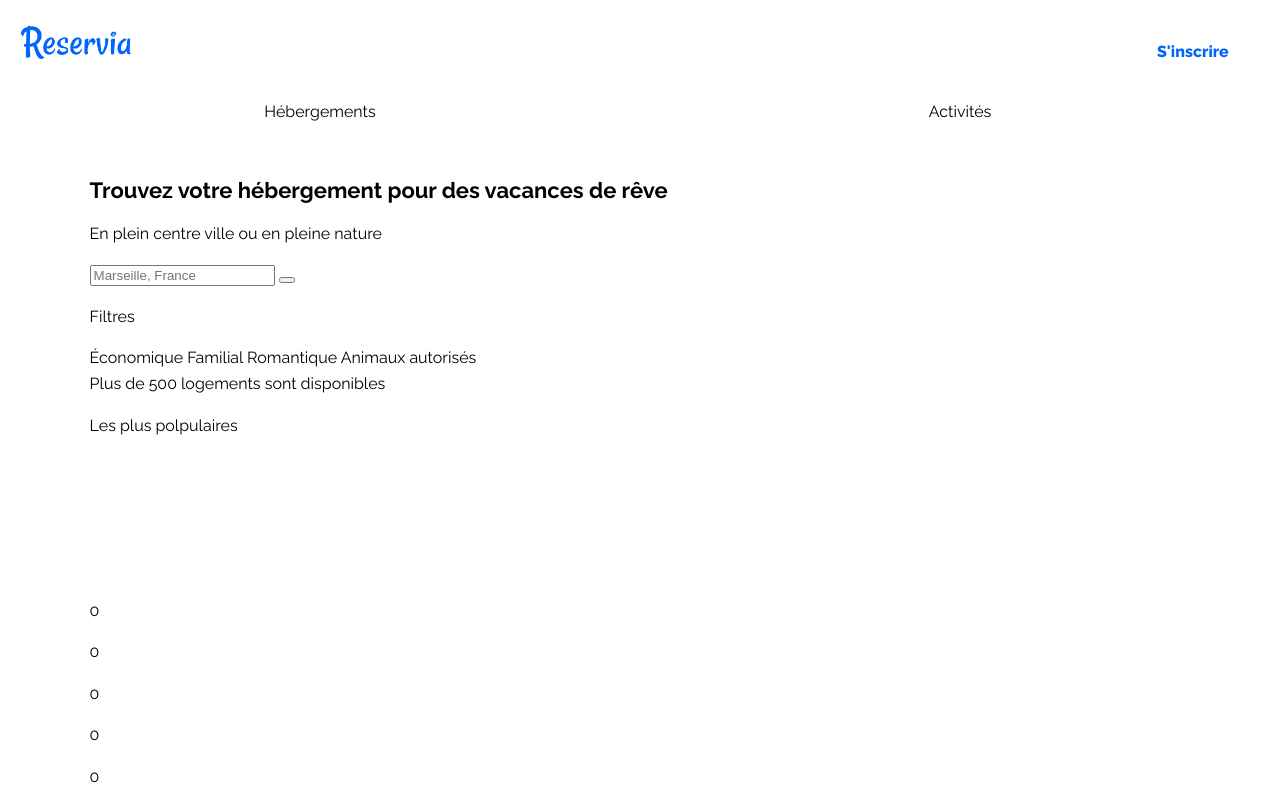
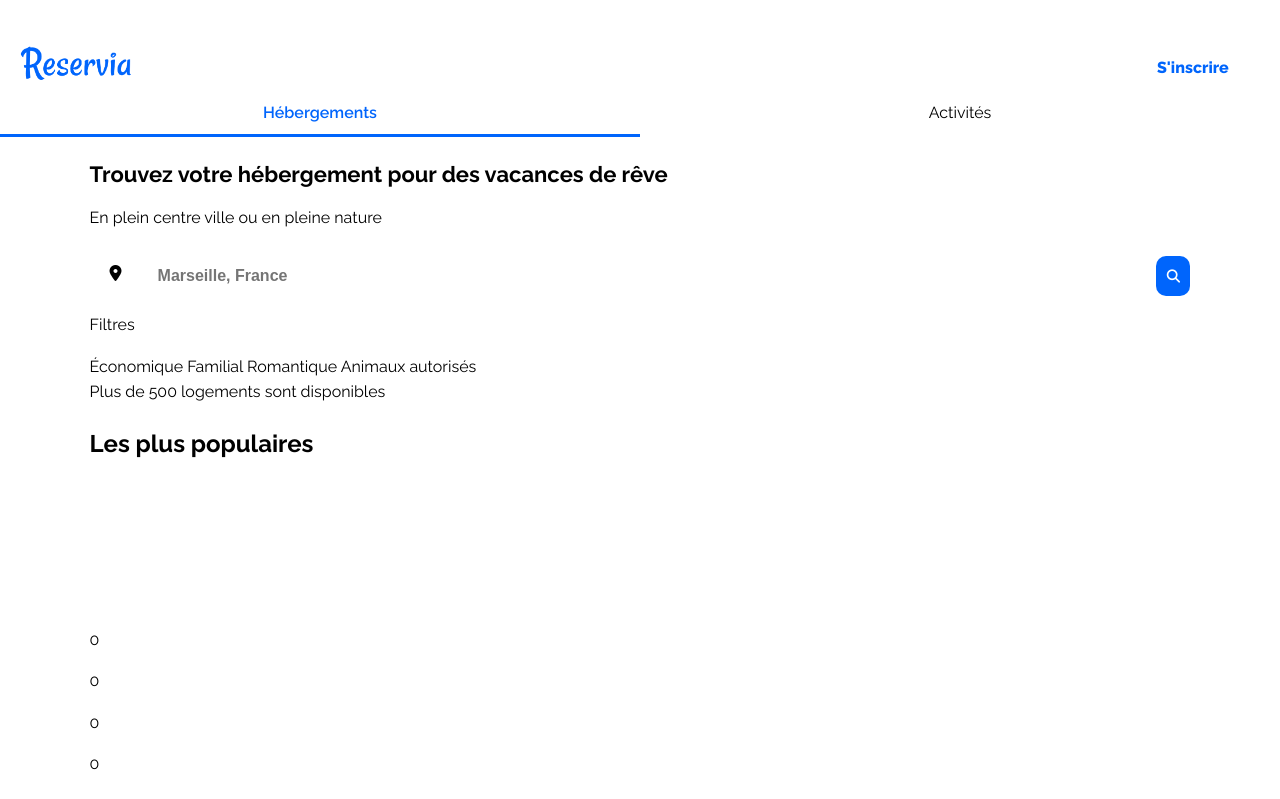
Before and after one commit to gylgyl2000/GillesChassignet_2_01072021, a plain HTML site: page index.html in a window 1280 px wide. Shown: the top 799 px of the page. Drawn offline with Linux system fonts and the light colour scheme.

Commit message:
Habillage de la barre de recherche

```diff
--- a/index.html
+++ b/index.html
@@ -5,43 +5,38 @@
         <meta name="description" content="Trouvez des hébergements et des activités dans la ville de votre choix">
         <meta name="viewport" content="width=device-width, initial-scale=1">
         <title>Reservia</title>
+        <script src="https://kit.fontawesome.com/5ae5fdf9eb.js" crossorigin="anonymous"></script>
         <link rel="stylesheet" href="style.css">
     </head>
     <body>
 
-        <!-- Début de la page -->
-        <div class="page-wrapper">
+        <!-- Page -->
+        <div id="page" class="page-wrapper">
 
-            <!-- Début de la barre de navigation -->
-            <nav id="header" class="header">
-                <ul class="header-nav">
-                    <li id="logo">
+            <!-- En-tête -->
+            <header>
+                <div class="container">
+                    <!-- Logo -->
+                    <div id="logo">
                         <a href="index.html" title="Retour à l'accueil">
                             <img src="img/logo/Reservia@3x.png" alt="Reservia"/>
                         </a>
-                    </li>
-                    <li id="heb-big">
-                        <a href="#hebergements" title="Hébergements">Hébergements</a>
-                    </li>
-                    <li id="act-big">
-                        <a href="#activites" title="Activités">Activités</a>
-                    </li>
-                    <li id="inscription">
+                    </div>
+                    <!-- Inscription -->
+                    <div id="inscription">
                         <a href="#" title="S'inscrire">S'inscrire</a>
-                    </li>
-                </ul>
-                <ul id="tabnav" class="header-side">
-                    <li id="heb-small">
-                        <a href="#hebergements" title="Hébergements">Hébergements</a>
-                    </li>
-                    <li id="act-small">
-                        <a href="#activites" title="Activités">Activités</a>
-                    </li>
-                </ul>
-            </nav>
-            <!-- Fin de la barre de navigation -->
+                    </div>
+                </div>
+                <!-- Barre de navigation -->
+                <nav>
+                    <input type="radio" name="onglet" class="onglet ongletHeb" id="onglet-a" checked="" onclick="location.href='#hebergement';">
+                    <label for="onglet-a">Hébergements</label>
+                    <input type="radio" name="onglet" class="onglet ongletAct" id="onglet-b" onclick="location.href='#activites';">
+                    <label for="onglet-b">Activités</label>
+                </nav>
+            </header>
 
-            <!-- Début du corps de page -->
+            <!-- Corps de la page -->
             <main>
 
                 <!-- Début de la barre de recherche -->
@@ -52,10 +47,15 @@
                     <p class="hero-text">
                         En plein centre ville ou en pleine nature
                     </p>
-                    <form action="#" class="search-input">
-                        <input type="text" placeholder="Marseille, France">
-                        <button class="submit"></button>
-                    </form>
+                    <div class="search-container">
+                        <form action="#" class="search-input">
+                            <i class="fas fa-map-marker-alt"></i>
+                            <input type="text" placeholder="Marseille, France" name="search">
+                            <button type="submit" class="submit">
+                                <i class="fas fa-search"></i>
+                            </button>
+                        </form>
+                    </div>
                 </section>
                 <!-- Fin de la barre de recherche -->
 
@@ -75,7 +75,7 @@
                 <!-- Début de la section "Les plus populaires" -->
                 <section class="populaire">
                     <div class="populaires">
-                        <p class="populaires-titre">Les plus polpulaires</p>
+                        <h1>Les plus populaires</h1>
 
                         <!-- 1ère sélection populaire -->
                         <div class="card">
@@ -148,8 +148,52 @@
                 </div>
                 <!-- Fin de la section "Les plus populaires" -->
 
-                <section class="hebergement" id="hebergement"></section>
-                <section class="activites" id="activites"></section>
+                <section class="hebergement" id="hebergement">
+                    <h1 id="hebergement">Hébergements à Marseille</h1>
+                    <div>
+                        <p class="long">0</p>
+                        <p class="long">0</p>
+                        <p class="long">0</p>
+                        <p class="long">0</p>
+                        <p class="long">0</p>
+                        <p class="long">0</p>
+                        <p class="long">0</p>
+                        <p class="long">0</p>
+                        <p class="long">0</p>
+                        <p class="long">0</p>
+                        <p class="long">0</p>
+                        <p class="long">0</p>
+                        <p class="long">0</p>
+                        <p class="long">0</p>
+                        <p class="long">0</p>
+                        <p class="long">0</p>
+                        <p class="long">0</p>
+
+                    </div>
+                </section>
+                <section class="activites" id="activites">
+                    <h1 id="activites">Activités à Marseille</h1>
+                    <div>
+                        <p class="long">0</p>
+                        <p class="long">0</p>
+                        <p class="long">0</p>
+                        <p class="long">0</p>
+                        <p class="long">0</p>
+                        <p class="long">0</p>
+                        <p class="long">0</p>
+                        <p class="long">0</p>
+                        <p class="long">0</p>
+                        <p class="long">0</p>
+                        <p class="long">0</p>
+                        <p class="long">0</p>
+                        <p class="long">0</p>
+                        <p class="long">0</p>
+                        <p class="long">0</p>
+                        <p class="long">0</p>
+                        <p class="long">0</p>
+
+                    </div>
+                </section>
             </main>
             <!-- fin du corps de page -->
 
--- a/style.css
+++ b/style.css
@@ -23,9 +23,17 @@ h2 {
     line-height: 1.1;
 }
 
-.page-wrapper {
-    display: flex;
-    flex-direction: column;
+h1 {
+    font-size: 24px;
+    font-weight: 700;
+}
+
+h1[id]:before {
+    content:'';
+    display:block;
+    height:18vh;
+    margin-top:-18vh;
+    visibility:hidden
 }
 
 ul {
@@ -37,69 +45,146 @@ a {
     color: inherit;
 }
 
-.header-nav, .header-side {
-    width: 100%;
-    height: 6vh;
+.container {
+    display: flex;
 }
 
-.header {
-    line-height: 1;
+/*************************/
+/*         Page          */
+/*************************/
+
+.page-wrapper {
     display: flex;
     flex-direction: column;
-    align-items: flex-end;
 }
 
-.header-nav {
-    display: flex;
-    flex-direction: row;
+/*************************/
+/*        Header         */
+/*************************/
+
+header {
+    width: 100%;
+    position: fixed;
+    overflow: hidden;
+    background-color: white;
 }
 
-.header-nav li {
-    width: 48vw;
+header .container {
+    line-height: 1;
+    flex-direction: row;
+    align-items: flex-end;
+    width: 100%;
     height: 8vh;
+    padding-top: 3.5vh;
 }
 
-.header-nav img {
+header .container div {
+    width: 48vw;
+}
+
+#logo img {
     width: 7em;
     padding-left: 20px;
 }
 
 #inscription {
-    padding-top: 3.5vh;
+    margin-bottom: 2vh;
     text-align: right;
     font-weight: 800;
     color: var(--color-blue);
 }
 
-.header-side {
+/*************************/
+/*      Navigation       */
+/*************************/
+
+nav {
     display: flex;
-    flex-direction: row;
+}
+
+label {
+    cursor: pointer;
+    width: 100%;
     text-align: center;
 }
 
-#tabnav li, #tabnav a {
-    display: block;
-    width: 100%;
-    height: 4vh;
+input[type="radio"].onglet {
+    display: none;
 }
 
-#heb-small, #act-small {
-    padding-top: 1vh;
+input[type="radio"].onglet + label {
+    padding: 0.5rem 1rem;
+    transition: all 0.5s ease-in-out;
+
 }
 
-#tabnav a:hover, #tabnav a:focus, #tabnav a:active {
+input[type="radio"].onglet.ongletHeb:hover + label {
     border-bottom: 3px solid var(--color-blue);
+    font-weight: 600;
     color: var(--color-blue);
 }
 
-
-
-
-#heb-big, #act-big {
-    display: none;
+input[type="radio"].onglet.ongletHeb:checked + label {
+    border-bottom: 3px solid var(--color-blue);
+    font-weight: 600;
+    color: var(--color-blue);
 }
 
+input[type="radio"].onglet.ongletAct:hover + label {
+    border-bottom: 3px solid var(--color-blue);
+    font-weight: 600;
+    color: var(--color-blue);
+}
+
+input[type="radio"].onglet.ongletAct:checked + label {
+    border-bottom: 3px solid var(--color-blue);
+    font-weight: 600;
+    color: var(--color-blue);
+}
+
+/*************************/
+/*   Corps de la page    */
+/*************************/
 
 main {
-    padding: 0 7vw;
+    padding: 18vh 7vw 0 7vw;
 }
+
+/*************************/
+/*  Barre de recherche   */
+/*************************/
+
+.hero-text {
+    margin-top: -10px;
+    padding: 10px 0;
+}
+
+.search-container {
+    width: 100%;
+}
+
+.search-input {
+    display: flex;
+    height: 5vh;
+}
+
+.search-input input {
+    flex-grow: 1;
+    font-weight: 800;
+    margin: 0 -39px 0 29px;
+    font-size: 16px;
+    color: black;
+    border: none;
+}
+
+.search-input .fa-map-marker-alt {
+    margin: 9px 5px 0 20px;
+}
+
+.submit {
+    width: 34px;
+    background-color: var(--color-blue);
+    color: white;
+    border: none;
+    border-radius: 10px;
+}
```
